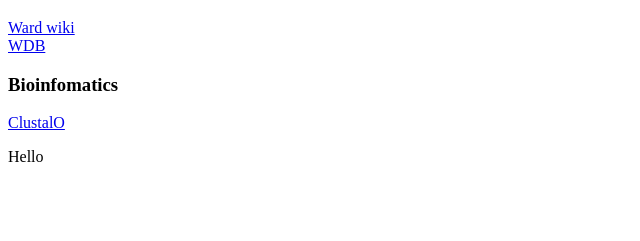
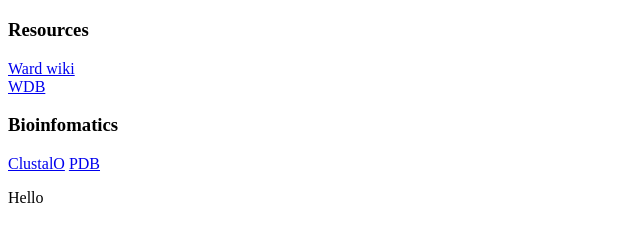
Before and after one commit to loehc2/s-loehc, a plain HTML site: page index.html in a window 1280 px wide. Shown: the part 61-302 px from the top of the page, without its empty margins (0-640 px from the left). Drawn offline with Linux system fonts and the light colour scheme.

Commit message:
Update index.html

```diff
--- a/index.html
+++ b/index.html
@@ -2,10 +2,13 @@
 <html>
 <body>
 <h1>Links</h1>
+  <h3>Resources</h3>
 <a href="https://scrippsresearch.sharepoint.com/sites/WardLabWiki/SitePages/WardWikiHome.aspx">Ward wiki</a><br>
 <a href="https://wdb.scripps.edu/">WDB</a><br>
   <h3>Bioinfomatics</h3>
   <a href="https://www.ebi.ac.uk/jdispatcher/">ClustalO</a>
+  <a href="https://www.rcsb.org/">PDB</a>
+
 
 <p>Hello</p>
 </body>
```
